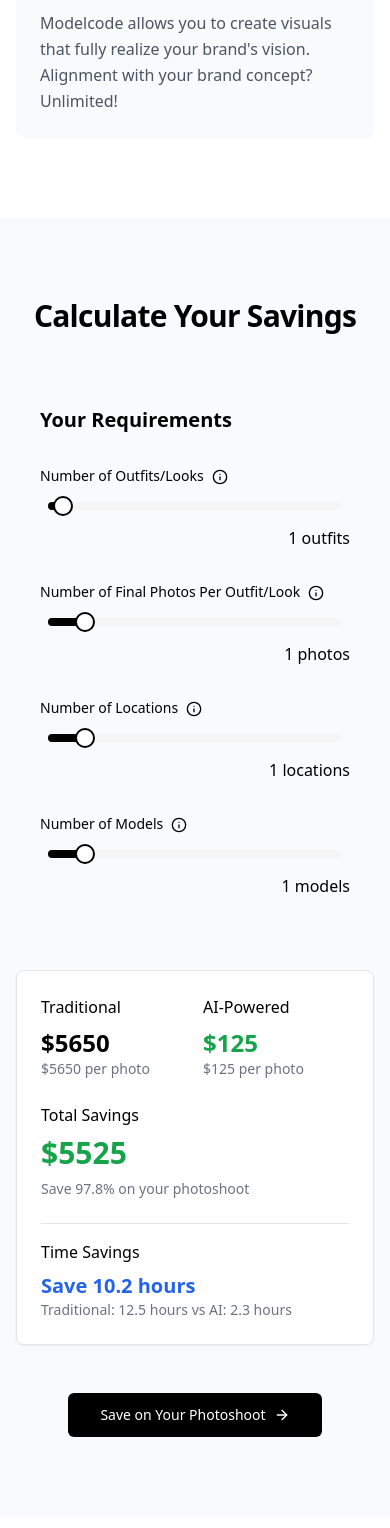
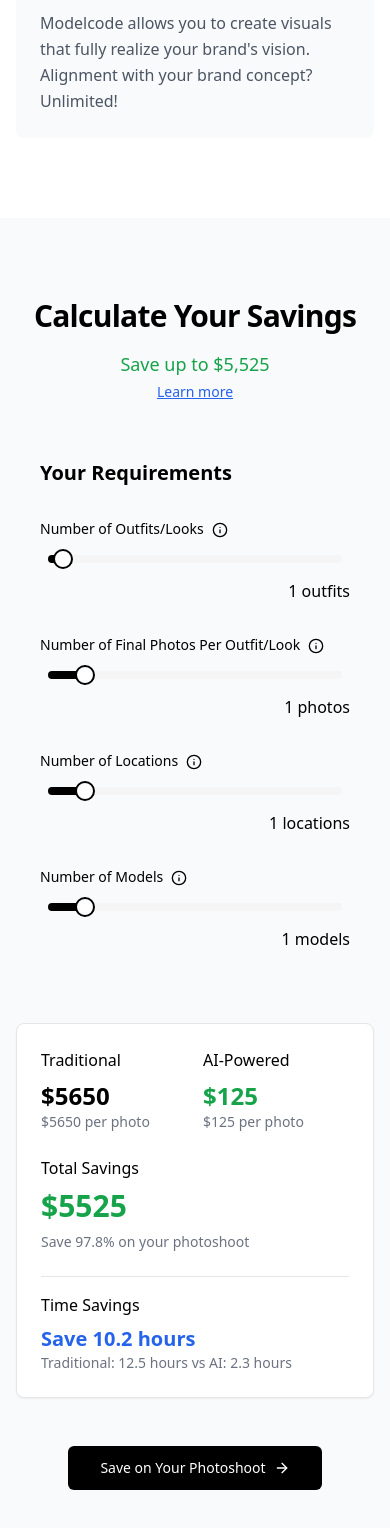
Before and after one commit to ModelcodeDev/Modelcode, a React (Vite) app: page / in a window 390 px wide. Shown: the part 1991-3519 px from the top of the page. Built offline with nearby package versions, Linux system fonts and the light colour scheme.

Commit message:
Add mobile savings summary link
Added a small total savings display with money savings information under the headline in the calculator section for mobile users. Included a link that scrolls to the full summary when clicked.
[skip gpt_engineer]

```diff
--- a/src/components/PhotoshootCalculator.tsx
+++ b/src/components/PhotoshootCalculator.tsx
@@ -17,11 +17,32 @@ const PhotoshootCalculator = ({ className }: PhotoshootCalculatorProps) => {
   const [modelCount, setModelCount] = useState<number>(1);
 
   const results = calculateResults(photoCount, outfitCount, locationCount, modelCount);
+  const savings = results.traditional.costs.total - results.ai.costs.total;
+
+  const scrollToResults = () => {
+    const resultsElement = document.querySelector('#calculator-results');
+    if (resultsElement) {
+      resultsElement.scrollIntoView({ behavior: 'smooth' });
+    }
+  };
 
   return (
     <section className={`py-20 ${className}`}>
       <div className="container max-w-6xl mx-auto px-4">
-        <h2 className="section-title text-center mb-12">Calculate Your Savings</h2>
+        <h2 className="section-title text-center mb-4">Calculate Your Savings</h2>
+
+        {/* Mobile Summary */}
+        <div className="md:hidden text-center mb-8">
+          <p className="text-lg font-medium text-green-600">
+            Save up to ${savings.toLocaleString()}
+          </p>
+          <button
+            onClick={scrollToResults}
+            className="text-sm text-blue-600 underline mt-1"
+          >
+            Learn more
+          </button>
+        </div>
 
         <div className="grid grid-cols-1 md:grid-cols-2 gap-12">
           <InputSection
@@ -34,11 +55,13 @@ const PhotoshootCalculator = ({ className }: PhotoshootCalculatorProps) => {
             modelCount={modelCount}
             setModelCount={setModelCount}
           />
-          <ResultsSection
-            traditional={results.traditional}
-            ai={results.ai}
-            photoCount={photoCount}
-          />
+          <div id="calculator-results">
+            <ResultsSection
+              traditional={results.traditional}
+              ai={results.ai}
+              photoCount={photoCount}
+            />
+          </div>
         </div>
 
         <div className="mt-12 text-center">
```
